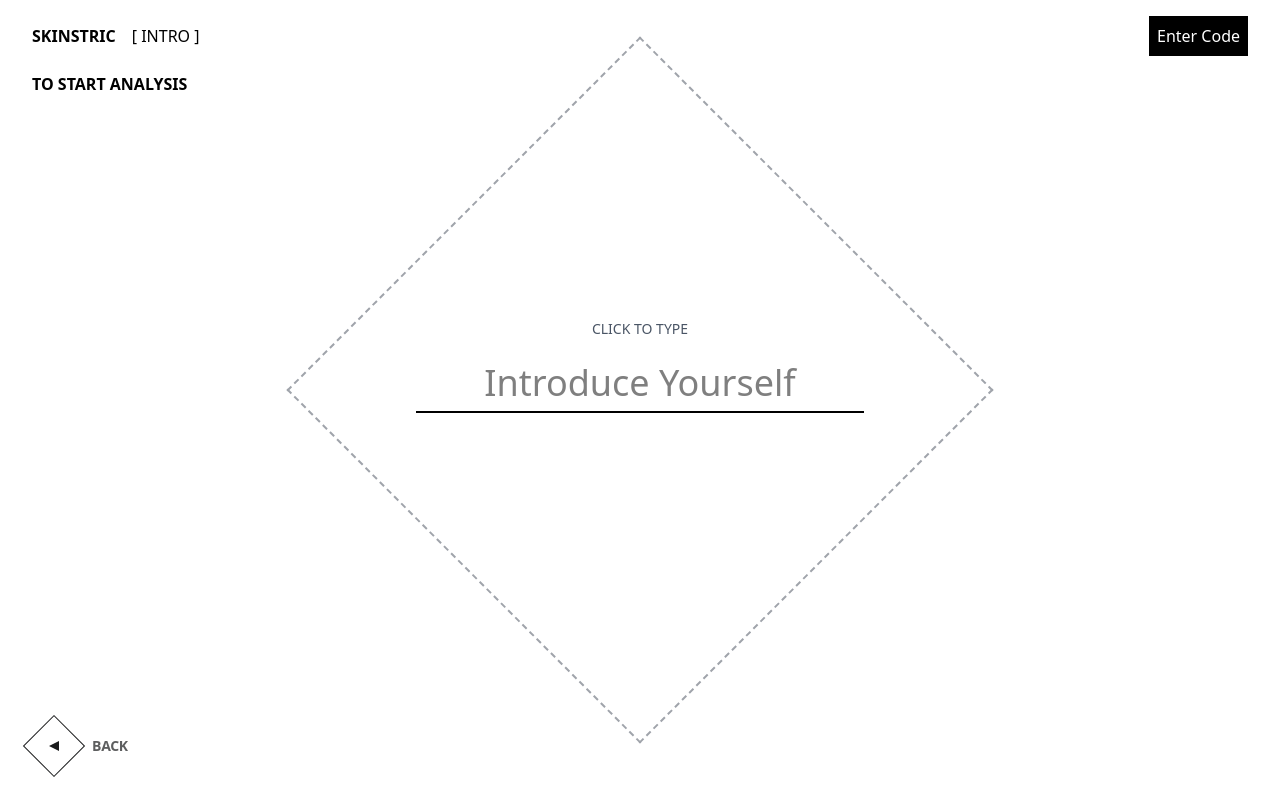
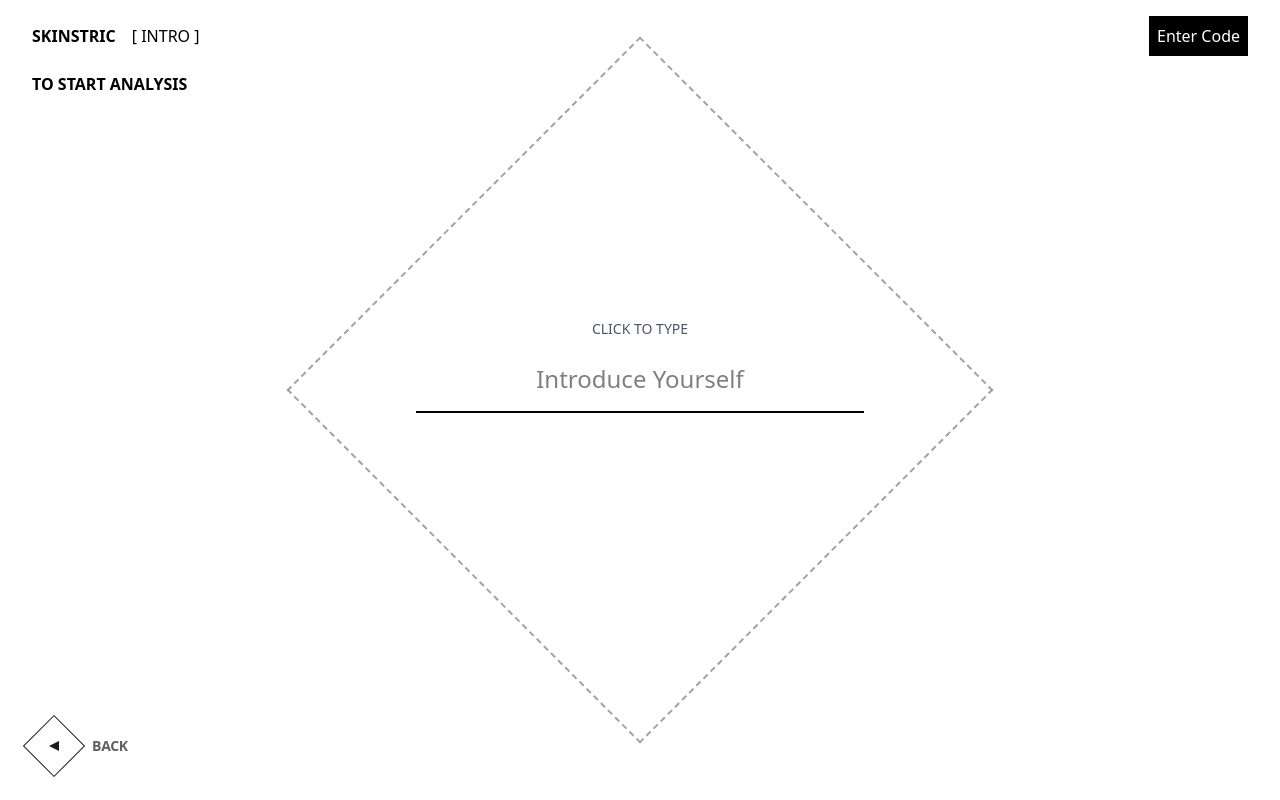
Before and after one commit to brandonbuhr/skinstric-ai, a Next.js app: page /testing in a window 1280 px wide. Built offline with nearby package versions, Linux system fonts and the light colour scheme.

Commit message:
updated text sizing on input field

```diff
--- a/src/app/testing/page.jsx
+++ b/src/app/testing/page.jsx
@@ -125,7 +125,7 @@ export default function Testing() {
                 onChange={(e) => handleInputChange(e.target.value)}
                 onKeyDown={handleKeyDown}
                 disabled={isLoading}
-                className={`outline-none text-center text-4xl bg-transparent border-b-2 pb-2 w-full relative z-10 ${
+                className={`outline-none text-center text-2xl bg-transparent border-b-2 pb-4 w-full relative z-10 ${
                   error ? "border-red-500" : "border-gray-300"
                 } focus:border-black transition-colors`}
                 autoFocus
```
